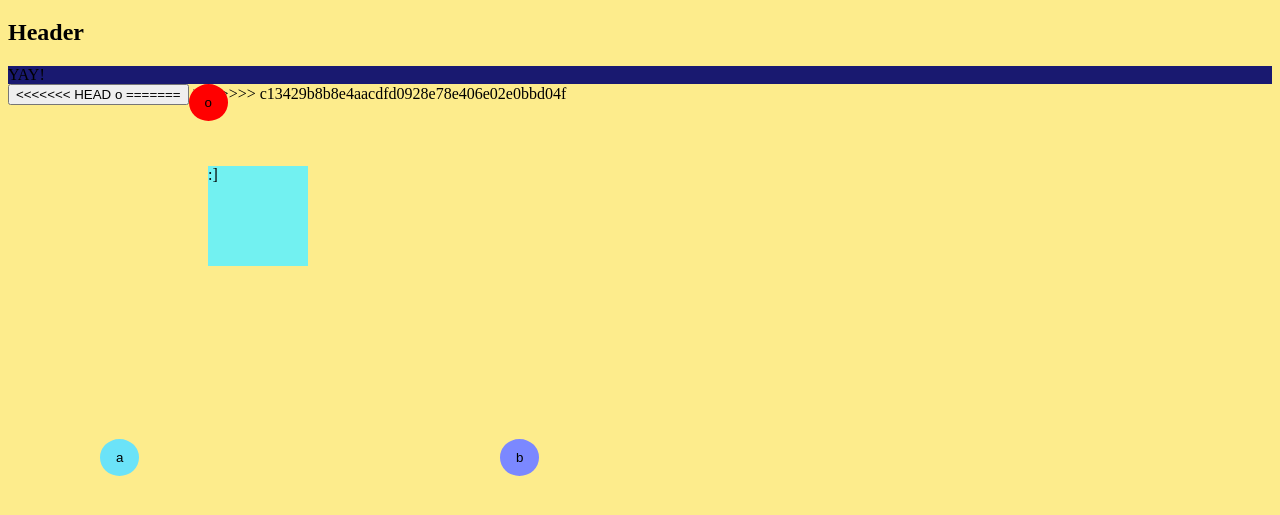
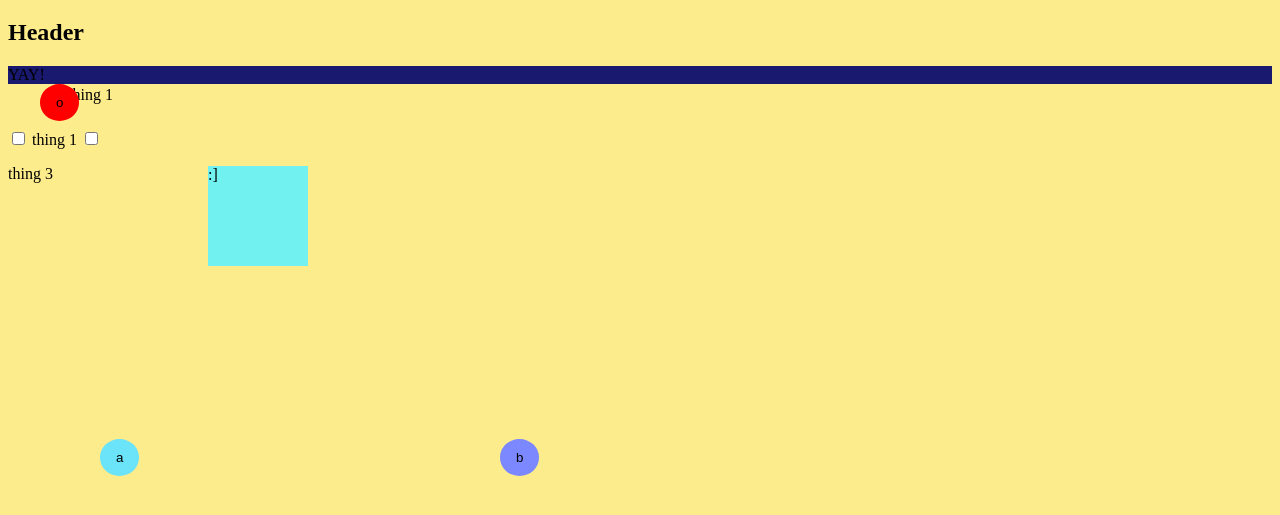
Before and after one commit to Keyao-Trinh/assignmentone, a website built with Vite: page vite/index.html in a window 1280 px wide. Shown: the part 61-576 px from the top of the page. Built offline with nearby package versions, Linux system fonts and the light colour scheme.

Commit message:
I fixed a bit of stuff and deleted a image I didn't know why I had

```diff
--- a/vite/index.html
+++ b/vite/index.html
@@ -22,15 +22,20 @@
         <div class="two">YAY!</div>
       </div>
 
-<button class="button">
-<<<<<<< HEAD
-  o
-=======
-  <button class="o">o</button>
-<button class="a">a</button>
-<button class="b">b</button>
->>>>>>> c13429b8b8e4aacdfd0928e78e406e02e0bbd04f
+      <button class="buttons">
+        <button class="buttons o">o</button>
+        <button class="buttons a">a</button>
+        <button class="buttons b">b</button>
       </button>
+
       <!-- https://coolors.co/ -->
       <!-- colour website!!!!! -->
+
+
+       <input type="checkbox" id="check1"> <span> thing 1</span>
+       <br></br>
+       <input type="checkbox" id="check1"> <span> thing 1</span>
+       <input type="checkbox" id="check1"><p>thing 3</p>
+
+
 </body>
--- a/vite/style.css
+++ b/vite/style.css
@@ -36,13 +36,13 @@ h1 {
 
 }
 
-/* .buttons {
+.buttons {
   background-color: rgb(253, 236, 140);
   border-radius: 100%;
   border: 10px solid rgb(253, 236, 140);
   transition-duration: 0.3s;
   position: relative;
-} */
+}
 
 .o {
   background-color: red;
@@ -72,7 +72,13 @@ h1 {
   transition-duration: 0.5s;
   position: absolute;
 }
-.o:hover {
+.buttons:hover{
+    border: 1000px solid rgb(253, 236, 140);
+  cursor: grabbing;
+  opacity: 0;
+
+}
+/* .o:hover {
   border: 1000px solid rgb(253, 236, 140);
   cursor: grabbing;
   opacity: 0;
@@ -86,101 +92,4 @@ h1 {
   opacity: 0;
   border: 1000px solid rgb(253, 236, 140);
   cursor: zoom-out;
-}
-
-/* :root {
-  font-family: system-ui, Avenir, Helvetica, Arial, sans-serif;
-  line-height: 1.5;
-  font-weight: 400;
-
-  color-scheme: light dark;
-  color: rgba(255, 255, 255, 0.87);
-  background-color: #242424;
-
-  font-synthesis: none;
-  text-rendering: optimizeLegibility;
-  -webkit-font-smoothing: antialiased;
-  -moz-osx-font-smoothing: grayscale;
-}
-
-a {
-  font-weight: 500;
-  color: #646cff;
-  text-decoration: inherit;
-}
-a:hover {
-  color: #535bf2;
-}
-
-body {
-  margin: 0;
-  display: flex;
-  place-items: center;
-  min-width: 320px;
-  min-height: 100vh;
-}
-
-h1 {
-  font-size: 3.2em;
-  line-height: 1.1;
-}
-
-#app {
-  max-width: 1280px;
-  margin: 0 auto;
-  padding: 2rem;
-  text-align: center;
-}
-
-.logo {
-  height: 6em;
-  padding: 1.5em;
-  will-change: filter;
-  transition: filter 300ms;
-}
-.logo:hover {
-  filter: drop-shadow(0 0 2em #646cffaa);
-}
-.logo.vanilla:hover {
-  filter: drop-shadow(0 0 2em #f7df1eaa);
-}
-
-.card {
-  padding: 2em;
-}
-
-.read-the-docs {
-  color: #888;
-}
-
-button {
-  border-radius: 8px;
-  border: 1px solid transparent;
-  padding: 0.6em 1.2em;
-  font-size: 1em;
-  font-weight: 500;
-  font-family: inherit;
-  background-color: #1a1a1a;
-  cursor: pointer;
-  transition: border-color 0.25s;
-}
-button:hover {
-  border-color: #646cff;
-}
-button:focus,
-button:focus-visible {
-  outline: 4px auto -webkit-focus-ring-color;
-}
-
-@media (prefers-color-scheme: light) {
-  :root {
-    color: #213547;
-    background-color: #ffffff;
-  }
-  a:hover {
-    color: #747bff;
-  }
-  button {
-    background-color: #f9f9f9;
-  }
 } */
```
Also changed, not shown: vite/src/javascript.svg (deleted). Lines whose indentation alone changed are shown as unchanged.
